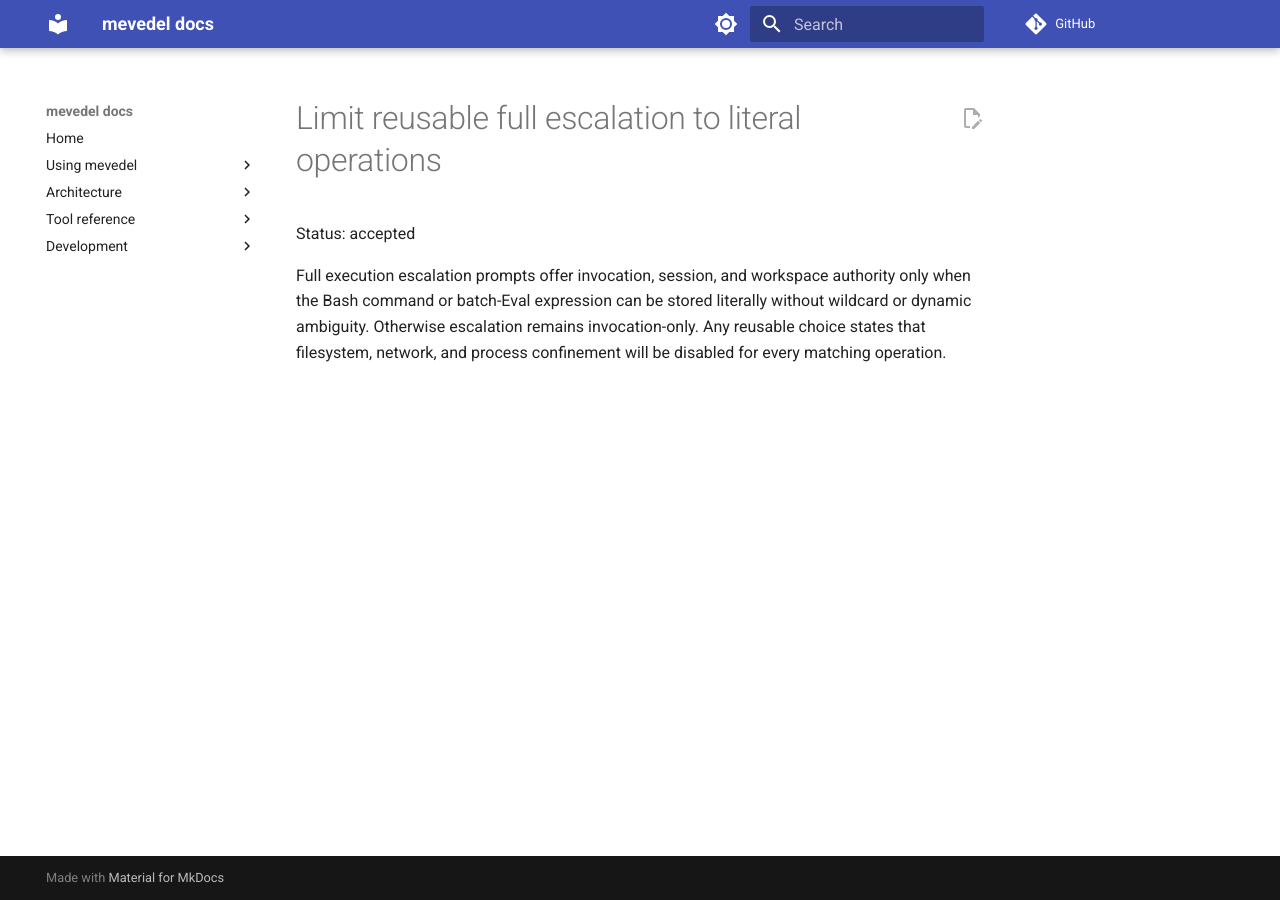
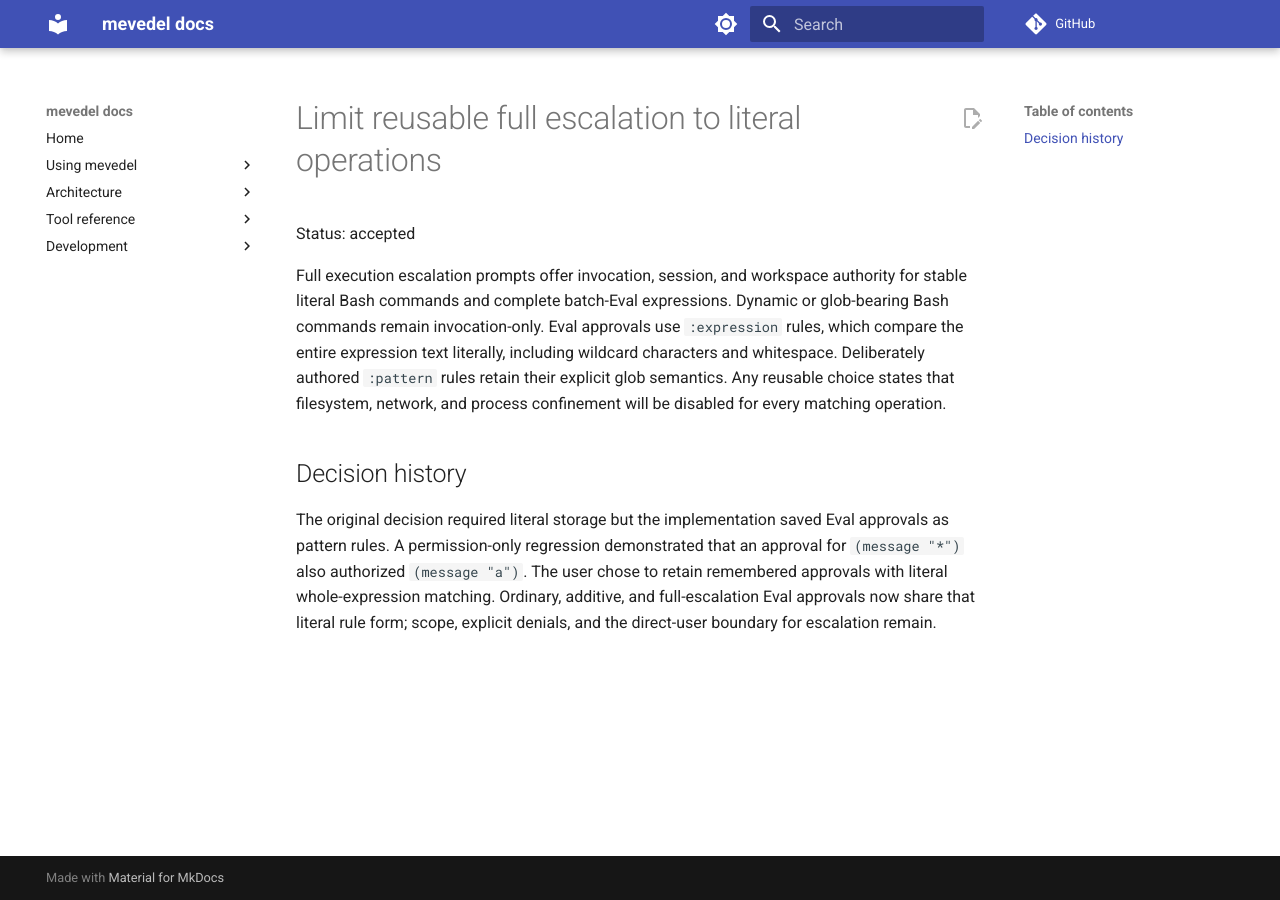
Before and after one commit to FrauH0lle/mevedel, an MkDocs documentation site: the page built from docs/adr/0084-limit-reusable-full-escalation-to-literal-operations.md, in a window 1280 px wide. Built offline with MkDocs 1.6.1 and Material for MkDocs 9.7.7, drawn with Linux system fonts in a browser that asks for light colours; comment, search, counter and statistics services are not loaded.

Commit message:
fix(permissions): Match remembered Eval expressions literally
Remembered Eval authority must not expand wildcard text into grants for other
expressions. Keep explicit pattern rules and existing authority scopes distinct.

* mevedel-permission-rules.el: Match :expression literally for Eval.
* mevedel-permission-persistence.el: Validate and preserve expression rules.
* mevedel-tool-exec-permission.el: Store literal Eval rules for ordinary,
additive, and full-escalation authority; identify them in queue and audit data.
* mevedel-permissions-list.el: Label literal expressions in the cockpit.
* mevedel-permission-queue.el, mevedel-permissions.el: Document the specifier.
* mevedel-reminders.el (mevedel-reminders-make-full-auto-mode): Disclose that
live Eval runs inside Emacs without confinement.
* test/test-mevedel-tool-exec-permission.el: Check exact reuse and changed-text
prompts across session/workspace scope and all three authority types.
* test/test-mevedel-permission-rules.el, test/test-mevedel-permissions-list.el:
Check authority boundaries and literal cockpit presentation.
* test/test-mevedel-reminders.el: Assert disclosure; require the hook fixture.
* docs/permissions.md, docs/reminders.md, docs/adr/0081-full-auto-authorizes-live-eval.md,
docs/adr/0084-limit-reusable-full-escalation-to-literal-operations.md:
Document implemented behavior and evidence.

Validation: 672 affected ERT cases pass; 199 Elisp files compile without warnings;
explicit diagnostic audit, Eask cleanup, and diff checks pass.

```diff
--- a/docs/adr/0084-limit-reusable-full-escalation-to-literal-operations.md
+++ b/docs/adr/0084-limit-reusable-full-escalation-to-literal-operations.md
@@ -3,7 +3,18 @@
 Status: accepted
 
 Full execution escalation prompts offer invocation, session, and workspace
-authority only when the Bash command or batch-Eval expression can be stored
-literally without wildcard or dynamic ambiguity. Otherwise escalation remains
-invocation-only. Any reusable choice states that filesystem, network, and
+authority for stable literal Bash commands and complete batch-Eval expressions.
+Dynamic or glob-bearing Bash commands remain invocation-only. Eval approvals
+use `:expression` rules, which compare the entire expression text literally,
+including wildcard characters and whitespace. Deliberately authored `:pattern`
+rules retain their explicit glob semantics. Any reusable choice states that filesystem, network, and
 process confinement will be disabled for every matching operation.
+
+## Decision history
+
+The original decision required literal storage but the implementation saved Eval
+approvals as pattern rules. A permission-only regression demonstrated that an
+approval for `(message "*")` also authorized `(message "a")`. The user chose to
+retain remembered approvals with literal whole-expression matching. Ordinary,
+additive, and full-escalation Eval approvals now share that literal rule form;
+scope, explicit denials, and the direct-user boundary for escalation remain.
```
Also changed, not shown: docs/adr/0081-full-auto-authorizes-live-eval.md (+3 -0 lines), docs/permissions.md (+12 -1 lines), docs/reminders.md (+2 -1 lines), 11 other files.
